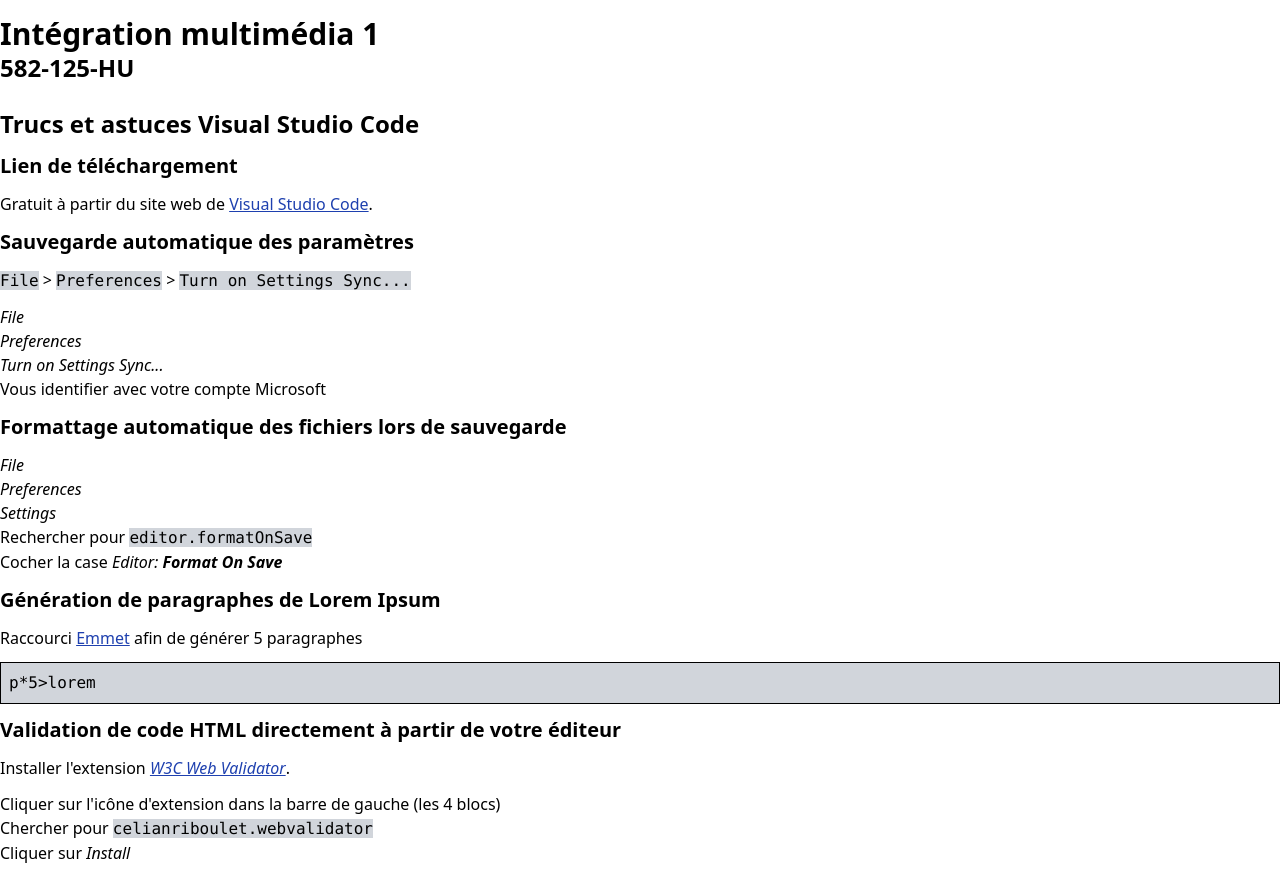
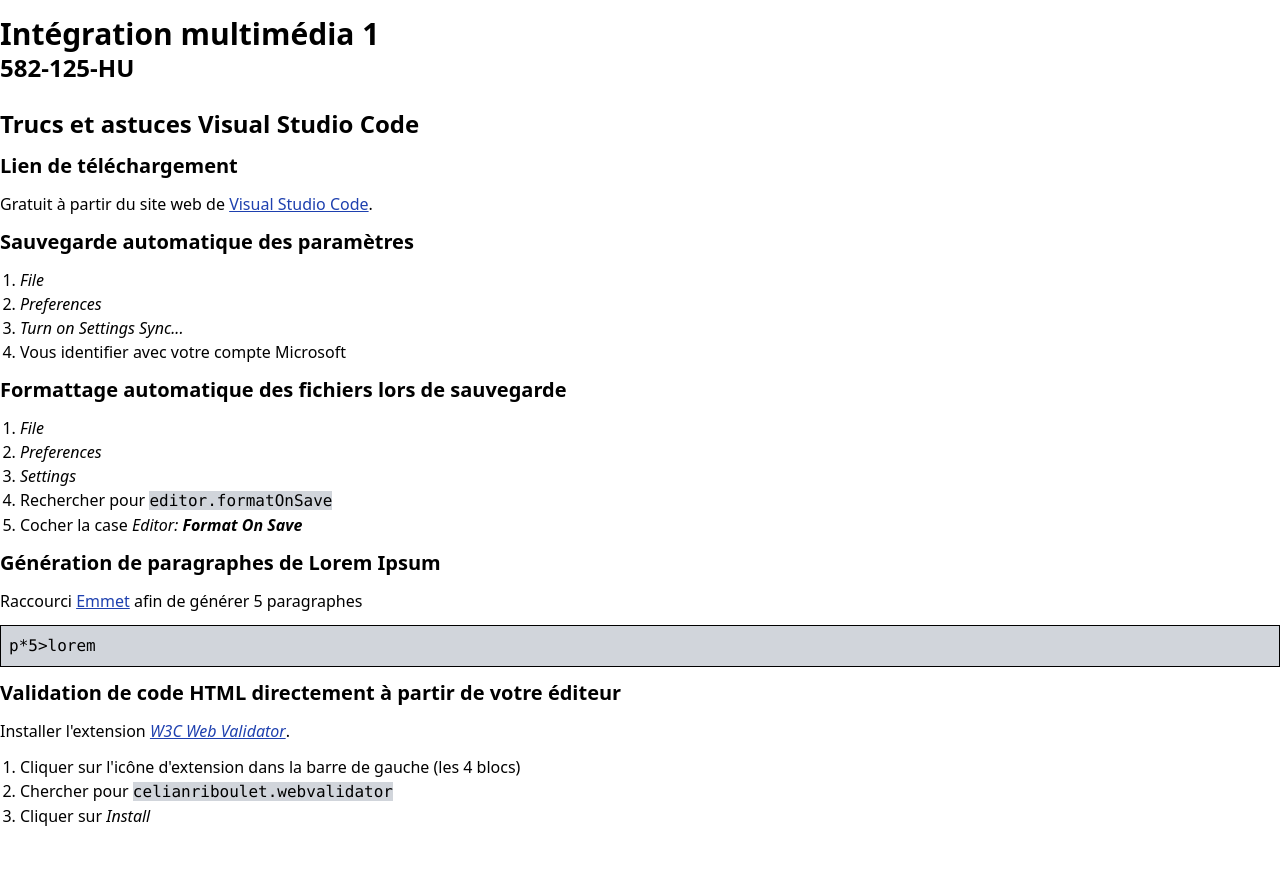
Before and after one commit to alexturpin/582-125-HU, a Next.js app: page /visual-studio in a window 1280 px wide. After the commit the page ends 856 px from the top, so only its background shows below. Built offline with nearby package versions, Linux system fonts and the light colour scheme.

Commit message:
Fix VS code page styles

```diff
--- a/src/pages/visual-studio.mdx
+++ b/src/pages/visual-studio.mdx
@@ -5,8 +5,6 @@
 Gratuit à partir du site web de <a href="https://code.visualstudio.com/">Visual Studio Code</a>.
 
 ### Sauvegarde automatique des paramètres
-
-`File` > `Preferences` > `Turn on Settings Sync...`
 
 1. _File_
 1. _Preferences_
--- a/src/styles/globals.css
+++ b/src/styles/globals.css
@@ -10,12 +10,16 @@
   @apply no-underline;
 }
 
-ul {
+ul, ol {
   @apply pl-5;
 }
 
-li {
+ul li {
   @apply list-disc;
+}
+
+ol li {
+  @apply list-decimal;
 }
 
 h2 {
```
